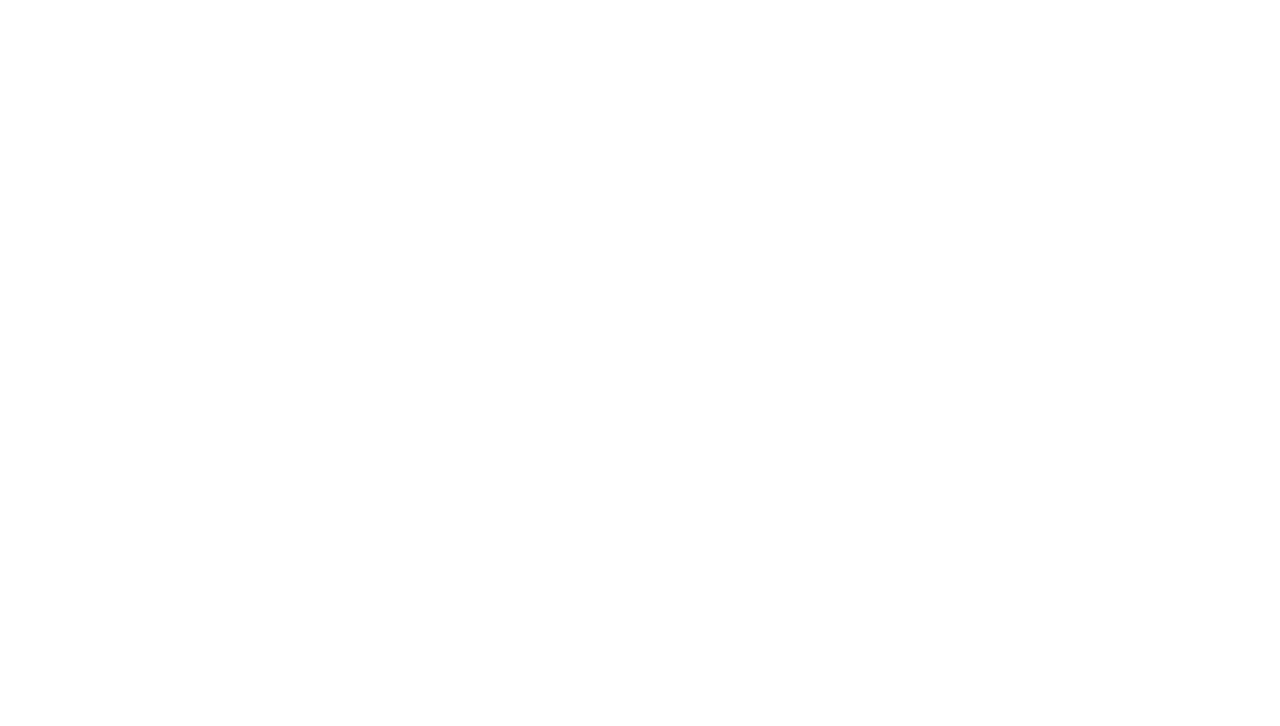
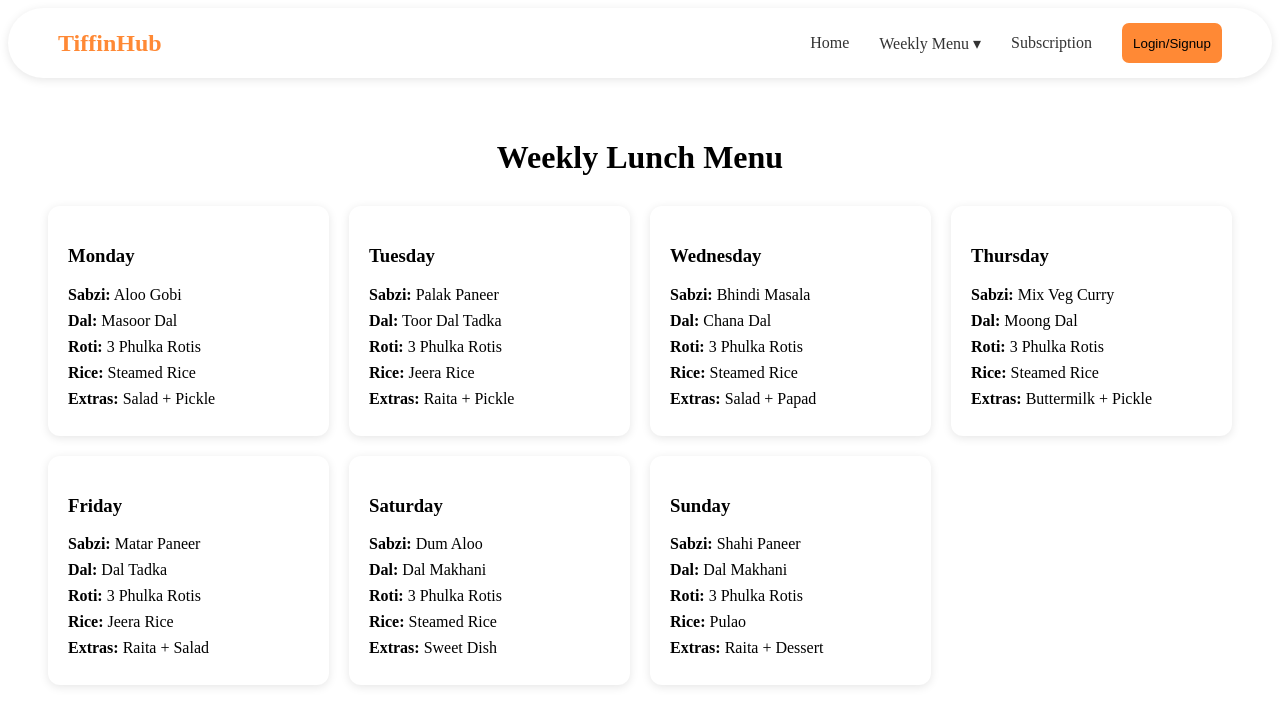
Before and after one commit to manya0210/Tiffin-Management-Project, a React (Vite) app in the folder client/: page /menu/lunch in a window 1280 px wide. Before the commit this address had no page. Shown: the top 726 px of the page. Built offline with nearby package versions, Linux system fonts and the light colour scheme.

Commit message:
Weekly Menu Added for Lunch and dinner

```diff
--- a/client/src/App.jsx
+++ b/client/src/App.jsx
@@ -5,6 +5,8 @@ import { Routes,Route } from "react-router-dom"
 
 import Login from "./pages/Login/Login";
 import Register from "./pages/Register/Register";
+import LunchMenu from "./pages/WeeklyMenu/LunchMenu";
+import DinnerMenu from "./pages/WeeklyMenu/DinnerMenu";
 // import { Route } from "react-router-dom";
 
 function App() {
@@ -12,6 +14,8 @@ function App() {
     <>
     <Routes>
       <Route path="/" element={<Landing />} />
+      <Route path="/menu/lunch" element={<LunchMenu />}/>
+      <Route path="/menu/dinner" element={<DinnerMenu />}/>
       <Route path="/subscription" element={<Weeklymenu />} />
 
       <Route path="/login" element={<Login/>} />
--- /dev/null
+++ b/client/src/components/MenuCard.css
@@ -0,0 +1,15 @@
+.menu-card {
+  background-color: white;
+  border-radius: 12px;
+  padding: 20px;
+  box-shadow: 0px 2px 10px rgba(0,0,0,0.1);
+}
+
+.menu-card h2 {
+  color: #e67e22;
+  margin-bottom: 15px;
+}
+
+.menu-card p {
+  margin: 8px 0;
+}
--- /dev/null
+++ b/client/src/components/MenuCard.jsx
@@ -0,0 +1,30 @@
+import "./MenuCard.css";
+function MenuCard({ day, meal }) {
+  return (
+    <div className="menu-card">
+      <h3>{day}</h3>
+
+      <p>
+        <strong>Sabzi:</strong> {meal.sabzi}
+      </p>
+
+      <p>
+        <strong>Dal:</strong> {meal.dal}
+      </p>
+
+      <p>
+        <strong>Roti:</strong> {meal.roti}
+      </p>
+
+      <p>
+        <strong>Rice:</strong> {meal.rice}
+      </p>
+
+      <p>
+        <strong>Extras:</strong> {meal.extras}
+      </p>
+    </div>
+  );
+}
+
+export default MenuCard;
--- /dev/null
+++ b/client/src/pages/WeeklyMenu/DinnerMenu.jsx
@@ -0,0 +1,88 @@
+import MenuCard from "../../components/MenuCard";
+import "./MenuPage.css";
+import Navbar from "../../components/Navbar";
+
+function DinnerMenu() {
+
+  const dinnerMenu = [
+    {
+      day: "Monday",
+      sabzi: "Paneer Bhurji",
+      dal: "Dal Tadka",
+      roti: "3 Phulka Rotis",
+      rice: "Steamed Rice",
+      extras: "Salad + Pickle"
+    },
+    {
+      day: "Tuesday",
+      sabzi: "Aloo Matar",
+      dal: "Toor Dal",
+      roti: "3 Phulka Rotis",
+      rice: "Jeera Rice",
+      extras: "Raita + Pickle"
+    },
+    {
+      day: "Wednesday",
+      sabzi: "Methi Paneer",
+      dal: "Moong Dal",
+      roti: "3 Phulka Rotis",
+      rice: "Steamed Rice",
+      extras: "Salad + Papad"
+    },
+    {
+      day: "Thursday",
+      sabzi: "Rajma Masala",
+      dal: "Dal Fry",
+      roti: "3 Phulka Rotis",
+      rice: "Steamed Rice",
+      extras: "Onion Salad + Pickle"
+    },
+    {
+      day: "Friday",
+      sabzi: "Kadai Paneer",
+      dal: "Chana Dal",
+      roti: "3 Phulka Rotis",
+      rice: "Jeera Rice",
+      extras: "Raita + Salad"
+    },
+    {
+      day: "Saturday",
+      sabzi: "Chole Masala",
+      dal: "Dal Makhani",
+      roti: "3 Phulka Rotis",
+      rice: "Pulao",
+      extras: "Sweet Dish"
+    },
+    {
+      day: "Sunday",
+      sabzi: "Veg Kofta",
+      dal: "Dal Makhani",
+      roti: "3 Phulka Rotis",
+      rice: "Biryani Rice",
+      extras: "Raita + Gulab Jamun"
+    }
+  ];
+
+  return (
+    <>
+        <Navbar />
+    <div className="menu-page">
+
+      <h1>Weekly Dinner Menu</h1>
+
+      <div className="menu-grid">
+        {dinnerMenu.map((meal, index) => (
+          <MenuCard
+            key={index}
+            day={meal.day}
+            meal={meal}
+          />
+        ))}
+      </div>
+
+    </div>
+    </>
+  );
+}
+
+export default DinnerMenu;
--- /dev/null
+++ b/client/src/pages/WeeklyMenu/LunchMenu.jsx
@@ -0,0 +1,88 @@
+import MenuCard from "../../components/MenuCard";
+import "./MenuPage.css";
+import Navbar from "../../components/Navbar";
+
+function LunchMenu() {
+
+  const lunchMenu = [
+    {
+      day: "Monday",
+      sabzi: "Aloo Gobi",
+      dal: "Masoor Dal",
+      roti: "3 Phulka Rotis",
+      rice: "Steamed Rice",
+      extras: "Salad + Pickle"
+    },
+    {
+      day: "Tuesday",
+      sabzi: "Palak Paneer",
+      dal: "Toor Dal Tadka",
+      roti: "3 Phulka Rotis",
+      rice: "Jeera Rice",
+      extras: "Raita + Pickle"
+    },
+    {
+      day: "Wednesday",
+      sabzi: "Bhindi Masala",
+      dal: "Chana Dal",
+      roti: "3 Phulka Rotis",
+      rice: "Steamed Rice",
+      extras: "Salad + Papad"
+    },
+    {
+      day: "Thursday",
+      sabzi: "Mix Veg Curry",
+      dal: "Moong Dal",
+      roti: "3 Phulka Rotis",
+      rice: "Steamed Rice",
+      extras: "Buttermilk + Pickle"
+    },
+    {
+      day: "Friday",
+      sabzi: "Matar Paneer",
+      dal: "Dal Tadka",
+      roti: "3 Phulka Rotis",
+      rice: "Jeera Rice",
+      extras: "Raita + Salad"
+    },
+    {
+      day: "Saturday",
+      sabzi: "Dum Aloo",
+      dal: "Dal Makhani",
+      roti: "3 Phulka Rotis",
+      rice: "Steamed Rice",
+      extras: "Sweet Dish"
+    },
+    {
+      day: "Sunday",
+      sabzi: "Shahi Paneer",
+      dal: "Dal Makhani",
+      roti: "3 Phulka Rotis",
+      rice: "Pulao",
+      extras: "Raita + Dessert"
+    }
+  ];
+
+  return (
+    <>
+    <Navbar />
+    <div className="menu-page">
+
+      <h1>Weekly Lunch Menu</h1>
+
+      <div className="menu-grid">
+        {lunchMenu.map((meal, index) => (
+          <MenuCard
+            key={index}
+            day={meal.day}
+            meal={meal}
+          />
+        ))}
+      </div>
+
+    </div>
+    </>
+  );
+}
+
+export default LunchMenu;
--- /dev/null
+++ b/client/src/pages/WeeklyMenu/MenuPage.css
@@ -0,0 +1,14 @@
+.menu-page {
+  padding: 40px;
+}
+
+.menu-page h1 {
+  text-align: center;
+  margin-bottom: 30px;
+}
+
+.menu-grid {
+  display: grid;
+  grid-template-columns: repeat(auto-fit, minmax(280px, 1fr));
+  gap: 20px;
+}
```
